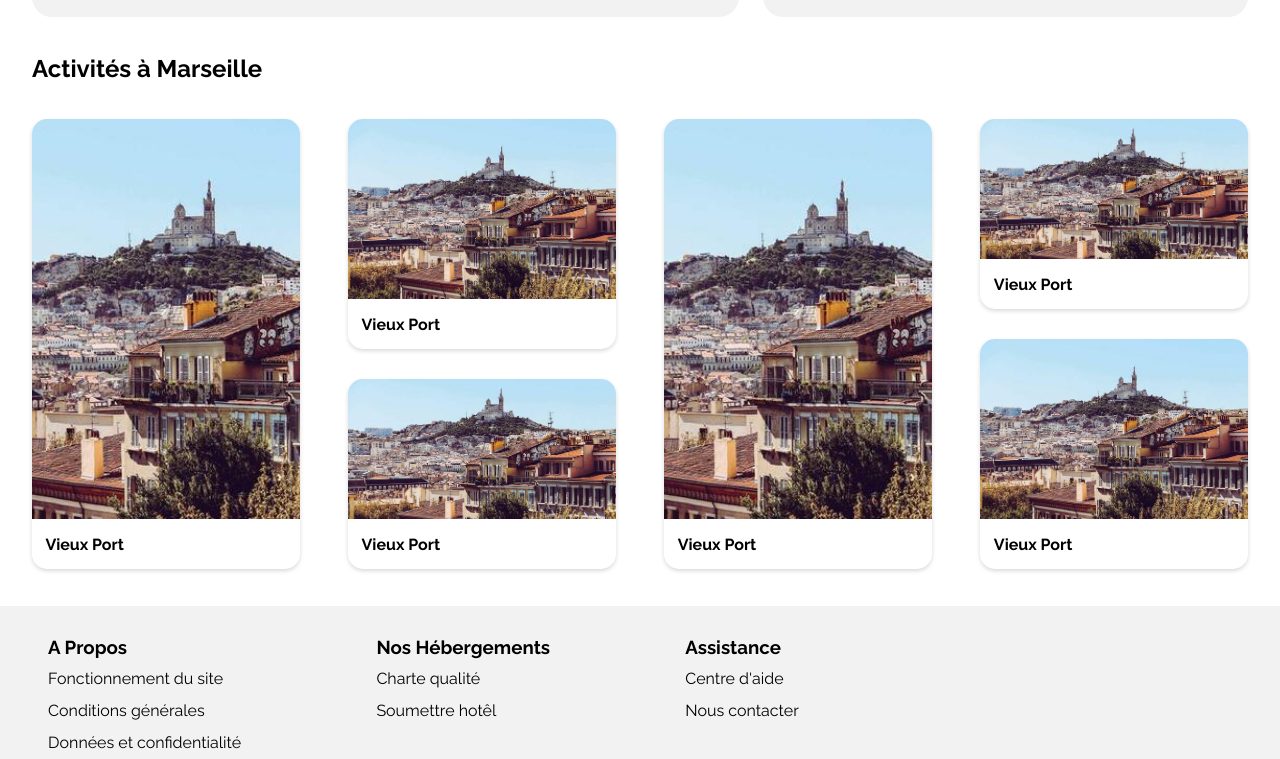
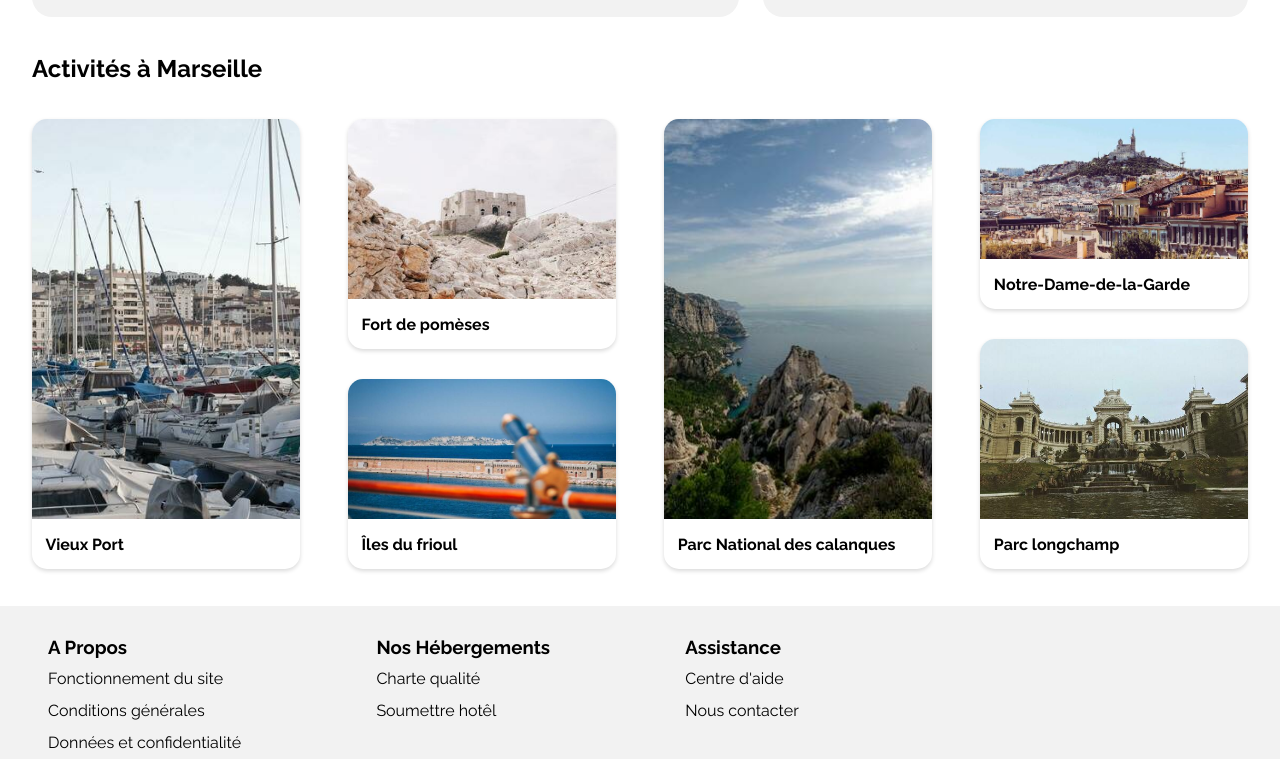
Before and after one commit to serena-modukpe/Booki, a plain HTML site: page index.html in a window 1280 px wide. Shown: the part 943-1702 px from the top of the page. Drawn offline with Linux system fonts and the light colour scheme.

Commit message:
Update index.html

```diff
--- a/index.html
+++ b/index.html
@@ -358,7 +358,7 @@
 
                         <div class="activites-img-conteneur">
 
-                            <img src="images/activites/4_small/florian.jpg"
+                            <img src="images/activites/4_small/reno.jpg"
                                 alt="Images de la section activite - Vieux Port">
 
                         </div>
@@ -379,14 +379,14 @@
 
                         <div class="activites-img-conteneur">
 
-                            <img src="images/activites/4_small/florian.jpg"
+                            <img src="images/activites/4_small/paul.jpg"
                                 alt="Images de la section activite - Vieux Port">
 
                         </div>
 
                         <div class="activites-details-conteneur">
 
-                            <p>Vieux Port</p>
+                            <p>Fort de pomèses</p>
 
                         </div>
 
@@ -396,14 +396,14 @@
 
                         <div class="activites-img-conteneur">
 
-                            <img src="images/activites/4_small/florian.jpg"
+                            <img src="images/activites/4_small/kevin.jpg"
                                 alt="Images de la section activite - Vieux Port">
 
                         </div>
 
                         <div class="activites-details-conteneur">
 
-                            <p>Vieux Port</p>
+                            <p>Îles du frioul</p>
 
                         </div>
 
@@ -417,14 +417,14 @@
 
                         <div class="activites-img-conteneur">
 
-                            <img src="images/activites/4_small/florian.jpg"
+                            <img src="images/activites/4_small/kilyan.jpg"
                                 alt="Images de la section activite - Vieux Port">
 
                         </div>
 
                         <div class="activites-details-conteneur">
 
-                            <p>Vieux Port</p>
+                            <p>Parc National des calanques</p>
 
                         </div>
 
@@ -445,7 +445,7 @@
 
                         <div class="activites-details-conteneur">
 
-                            <p>Vieux Port</p>
+                            <p>Notre-Dame-de-la-Garde</p>
 
                         </div>
 
@@ -455,14 +455,14 @@
 
                         <div class="activites-img-conteneur">
 
-                            <img src="images/activites/4_small/florian.jpg"
+                            <img src="images/activites/4_small/lena.jpg"
                                 alt="Images de la section activite - Vieux Port">
 
                         </div>
 
                         <div class="activites-details-conteneur">
 
-                            <p>Vieux Port</p>
+                            <p> Parc longchamp</p>
 
                         </div>
 
```
